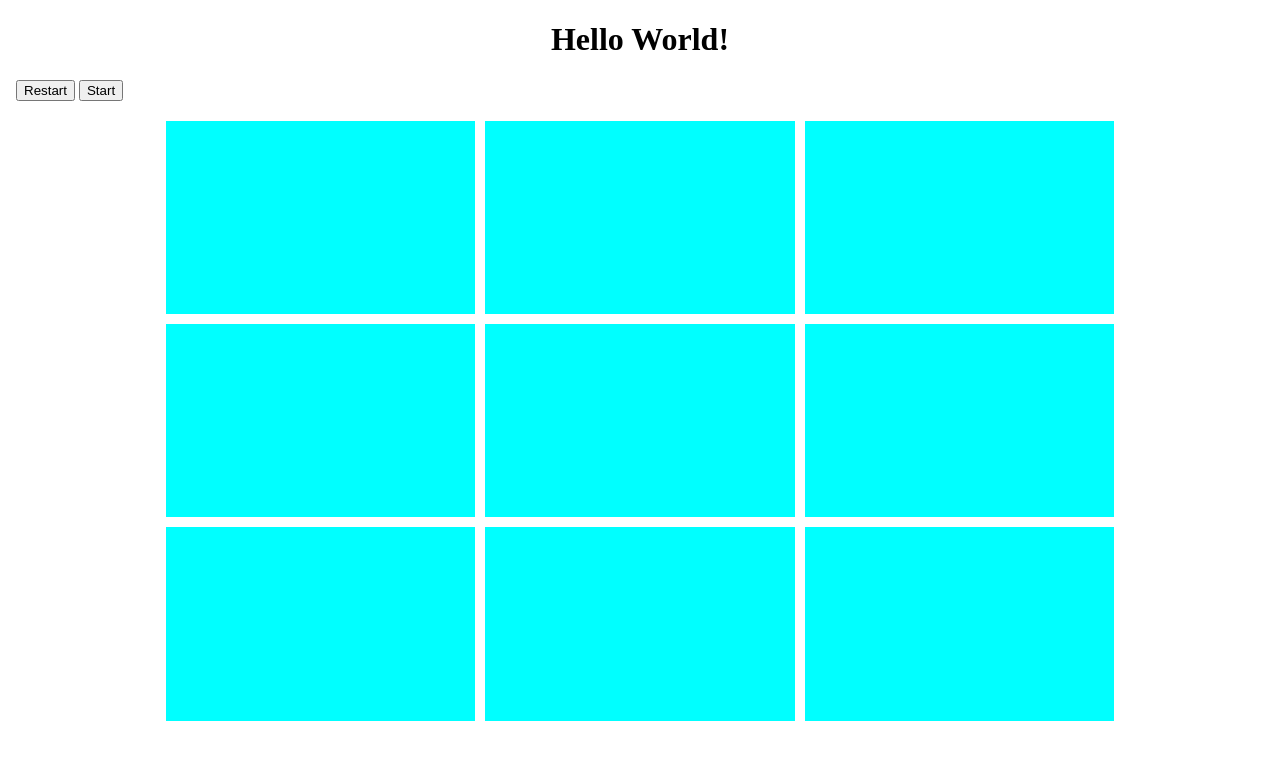
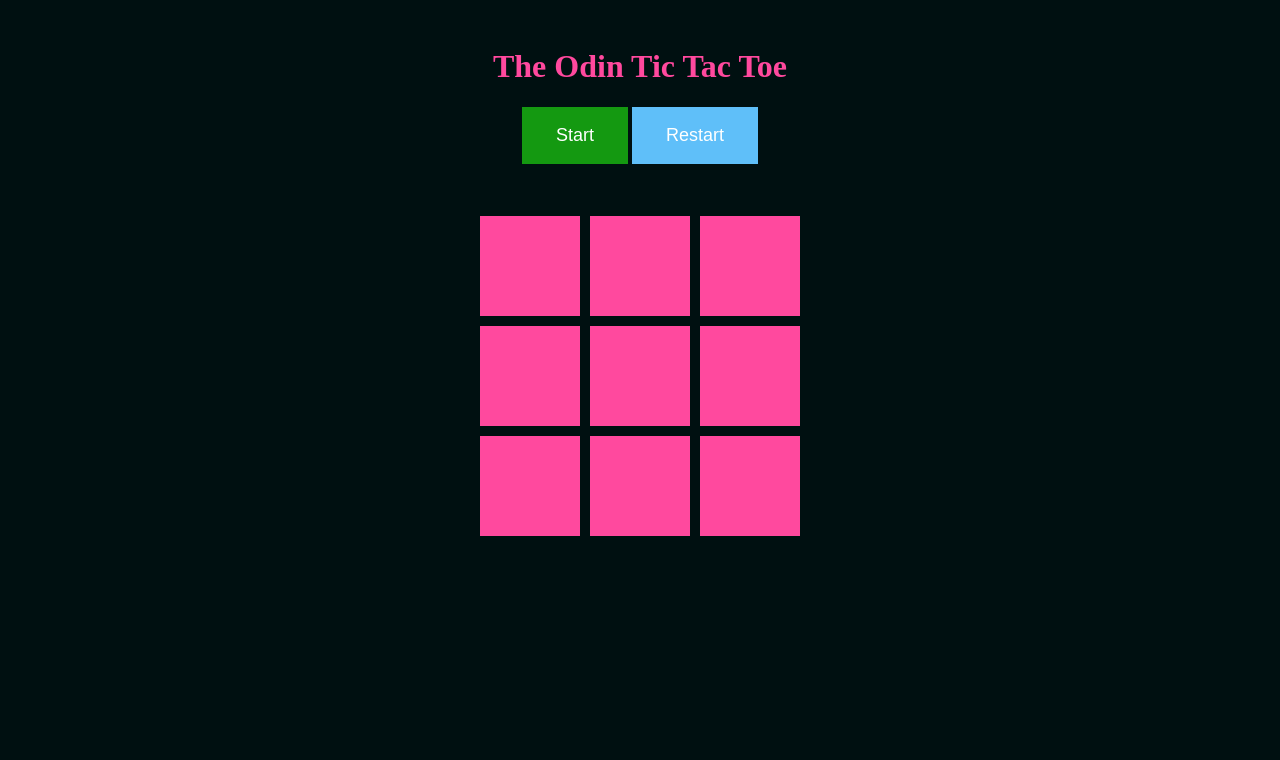
Before and after one commit to tdenis29/myOdinTicTacToe, a plain HTML site: page index.html in a window 1280 px wide. Both pictures are taken after a click on the button "Start". Drawn offline with Linux system fonts and the light colour scheme.

Commit message:
updatestyles

```diff
--- a/index.html
+++ b/index.html
@@ -8,12 +8,15 @@
     <link rel="stylesheet" href="style.css">
 </head>
 <body>
-    <div class="gameHeader">
-        <h1>Hello World!</h1>
-        <button id="restart" onclick="location.reload()">Restart</button>
-        <button id="startgame">Start</button>
-        <h2></h2>
-    </div>
+    <header class="gameHeader">
+        <h1>The Odin Tic Tac Toe</h1>
+        <div class="button-container">
+            <button id="startgame">Start</button>
+
+            <button id="restart" onclick="BoardModule.myRestart()">Restart</button>
+        </div>
+
+    </header>
         <div class="gameboardDiv" id="divContainer">
 
         </div>
--- a/js/Board.js
+++ b/js/Board.js
@@ -76,18 +76,30 @@ const BoardModule = (() => {
       return _boardState
 
     }
-    //curry function to pass to event listener and get event plus this binding and ability to remove event listners
+    function markHTML(mark, cell){
+       let playerMark = document.createElement("p");
+       let playerNode = document.createTextNode(mark);
+       playerMark.appendChild(playerNode);
+       playerMark.classList.add("mark")
+       cell.appendChild(playerMark)
 
+    }
+    function myRestart() {
+        if(getBoardState()=== null || getBoardState() === "Win" || getBoardState()=== "tie"){
+        location.reload()
+    }
+}
 
         return {
             squares: createSpaces(),
             drawHTMLBoard,
             getBoardState,
             updateBoardState,
+            markHTML,
+            myRestart
 
         }
 })()
-
 //Game Module
 //will handle create instance of board
 //keep track of turn
@@ -106,12 +118,13 @@ const GameModule = (() => {
             return
         }
     }
-    // function resetGame(){
-    //     let state = BoardModule.getBoardState()
-    //     if(state == "Win" || state == "Tie"){
-    //        window.location.reload()
-    //     }
-    // }
+    function resetGame(){
+        let state = BoardModule.getBoardState()
+        if(state == "Win" || state == "Tie"){
+           window.location.reload()
+           startGame()
+        }
+    }
     function applyEvent(){
        let cells = document.getElementsByClassName("cell")
        let cellarray = Array.from(cells)
@@ -153,7 +166,8 @@ const GameModule = (() => {
                 let mark = playerActive.getMark()
                 let cell = e.target
                 let id = cell.id
-                cell.innerText = mark
+                BoardModule.markHTML(mark, cell)
+                // cell.innerText = mark
 
                 updateTaken(id,mark, array)
                 switchTurns()
@@ -162,7 +176,7 @@ const GameModule = (() => {
                 }
 
                 if(BoardModule.getBoardState() === "Win" || BoardModule.getBoardState() === "Tie"){
-                        removeEvent()
+                        removeEvent();
                     }
 
                 }
@@ -209,6 +223,7 @@ const GameModule = (() => {
                                     if(win){
                                         BoardModule.updateBoardState(`Win`)
                                         alert("diagonal")
+                                        break;
                                     }
                                 } else {
                                     for (let x = 0; x < array.length; x++ ){
@@ -220,6 +235,7 @@ const GameModule = (() => {
                                                     if(win){
                                                         BoardModule.updateBoardState(`Win`)
                                                         alert("diagonal")
+                                                        break;
                                                     }
                                                 } else {
                                                     return
@@ -232,6 +248,7 @@ const GameModule = (() => {
                     return win
                 }
                 function checkTie(array){
+                    if(BoardModule.getBoardState() === "Playing"){
                     let count = 0;
                  array.forEach((e) => {
                      e.forEach((obj) => {
@@ -244,6 +261,9 @@ const GameModule = (() => {
                     BoardModule.updateBoardState(`Tie!`)
                      alert("tie")
                  }
+                } else {
+                    return
+                }
                 }
                 function removeEvent(){
                     let cells = document.getElementsByClassName("cell")
@@ -255,7 +275,7 @@ const GameModule = (() => {
 
     return {
         startGame,
-
+        resetGame,
         applyEvent,
         players: createPlayers(),
         getActivePlayer,
--- a/js/app.js
+++ b/js/app.js
@@ -2,6 +2,6 @@ document.getElementById('startgame').addEventListener('click', e => {
     GameModule.startGame();
 })
 
-// document.getElementById("restart").addEventListener('click', e => {
-//     GameModule.resetGame()
-// })
+document.getElementById("restart").addEventListener('click', e => {
+    GameModule.resetGame()
+})
--- a/style.css
+++ b/style.css
@@ -1,20 +1,75 @@
+*{
+    padding: 0;
+    margin: 0;
+    list-style-type: none;
+    box-sizing: border-box;
+}
+body{
+    height: 100%;
+    width: 100%;
+    background-color: #001011;
+}
+header{
+    margin: 3rem 0;
+}
 h1{
     text-align: center;
+    color: #FF499E;
+}
+.button-container{
+    margin: 0 auto;
+    display: flex;
+    justify-content: center;
+}
+#startgame{
+    color: #FFF;
+    background-color: #149911;
+    padding: 16px 32px;
+    text-align: center;
+    text-decoration: none;
+    border: solid 2px #149911;
+    display: inline-block;
+    font-size: 18px;
+    margin: 4px 2px;
+    transition-duration: 0.4s;
+    cursor: pointer;
+}
+#restart{
+    color: #fff;
+    background-color: #5FBFF9;
+    padding: 16px 32px;
+    text-align: center;
+    text-decoration: none;
+    border: solid 2px #5FBFF9;
+    display: inline-block;
+    font-size: 18px;
+    margin: 4px 2px;
+    transition-duration: 0.4s;
+    cursor: pointer;
 }
 .gameboardDiv{
-    width: 75%;
+    width:20rem;
     margin: 0 auto;
-    height: 600px;
+    height: 20rem;
     display: grid;
     grid-gap: 10px;
     grid-template-columns: repeat(3, 1fr);
+    /* justify-content: center;
+    align-items: center;*/
 }
 .cell{
-    background-color: aqua;
+    background-color: #FF499E;
+    display: flex;
+    flex-direction: column;
+    justify-content: center;
+    align-items: center;
+    position: relative;
 }
 .mark{
     height: 100%;
     width: 100%;
     font-size: 44px;
     text-align: center;
+    position: absolute;
+    top: 25%;
 }
```
Also changed, not shown: classjs/Board.js (renamed from classjs./Board.js), classjs/Game.js (renamed from classjs./Game.js), classjs/Player.js (renamed from classjs./Player.js), classjs/Square.js (renamed from classjs./Square.js), classjs/app.js (renamed from classjs./app.js).
